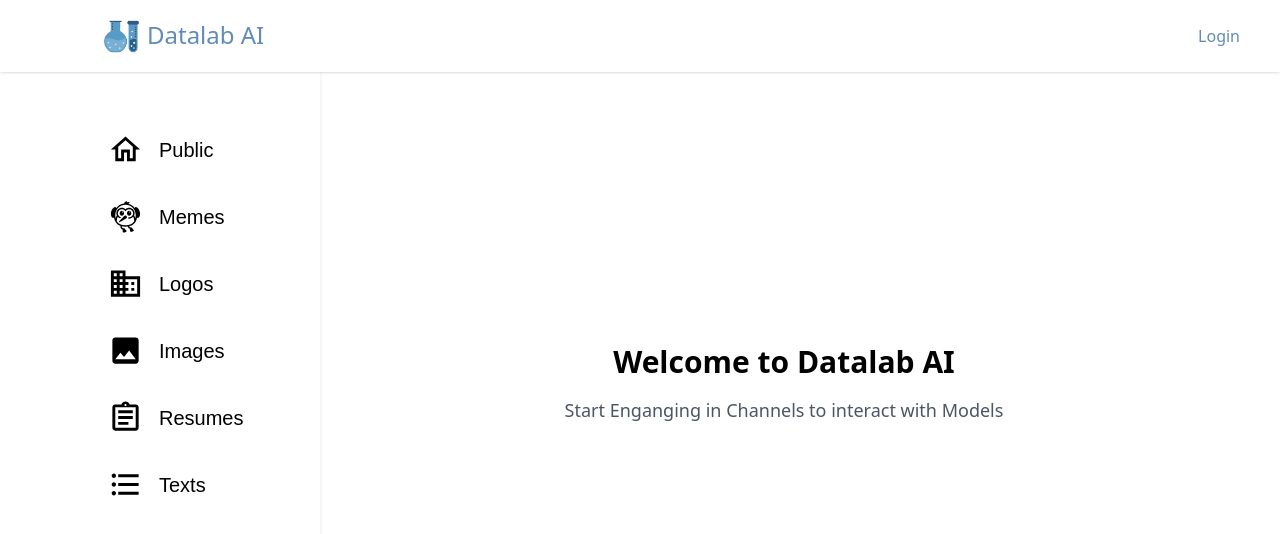
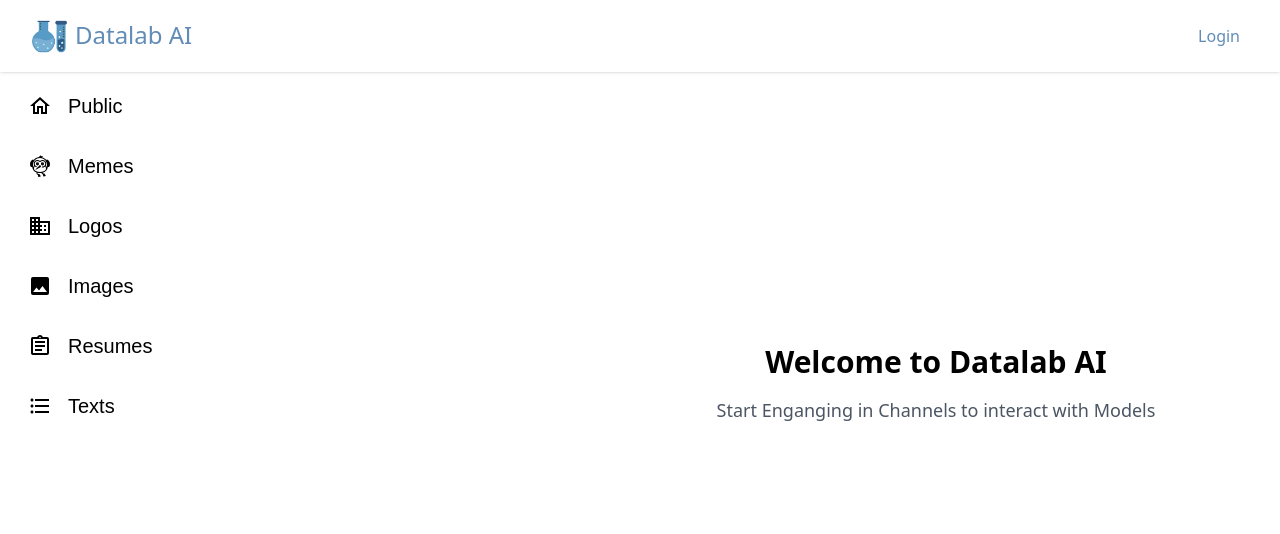
Before and after one commit to datalabai/Prompt, a Next.js app: page / in a window 1280 px wide. Shown: the top 534 px of the page. Built offline with nearby package versions, Linux system fonts and the light colour scheme; no server answers.

Commit message:
changed layout as per sugessions

```diff
--- a/app/Chat/chat.jsx
+++ b/app/Chat/chat.jsx
@@ -186,11 +186,11 @@ const Chat = () => {
     };
 
     return (
-        <div className={`flex flex-col border-r-2 border-l-4 h-[700px] max-w-2xl w-[39rem] ${showReplySection ? '' : ''} ml-[22rem] `} style={{ marginTop: '68px' }}>
+        <div className={`flex flex-col h-[650px] max-w-xl border-x ${showReplySection ? '' : ''} `} style={{ marginTop: '68px' }}>
             {/* Header */}
             {user ? (
                 <React.Fragment>
-                   <div className={`flex space-x-4 p-4 bg-white fixed border-b-2 w-[38rem] ml-2`}>
+                   <div className={`flex space-x-4 p-4 bg-white border-b`}>
                         <h2 className="text-lg font-semibold text-gray-800"># {type}</h2>
                         <h1 className='items-center mt-1 text-sm text-gray-600'>-</h1>
                         <h1 className='items-center mt-1 text-sm text-gray-600'>This is a {type} channel , users can generate images</h1>
@@ -198,7 +198,7 @@ const Chat = () => {
 
 
                     {/* Messages display area */}
-                    <div className="flex-grow overflow-y-auto max-w-2xl mt-16">
+                    <div className="flex-grow overflow-y-auto max-w-2xl">
                         {messages.map((message, index) => (
                             <div key={message.id} className="flex flex-col border border-slate-300 border-x-0 border-b-0">
                                 {/* Display date with border */}
@@ -219,9 +219,9 @@ const Chat = () => {
                                         </div>
                                         <p className="text-gray-800">{message.text}</p>
                                         {message.imageUrl && (
-                                            <img src={message.imageUrl} className='rounded-lg mt-2' alt="Message Image" width={450} height={450} onLoad={handleImageLoad} />
+                                            <img src={message.imageUrl} alt="Message Image" width={250} height={250} onLoad={handleImageLoad} />
                                         )}
-                                        <div className="flex flex-row mt-2 post__footer">
+                                        <div className="flex items-center space-x-4 mt-2 post__footer">
                                             {/* Reply icon */}
                                             <div>
                                             <ChatBubbleOutlineIcon
@@ -232,6 +232,7 @@ const Chat = () => {
                                             {/* Display the number of replies */}
                                             <span className="text-sm text-gray-500 ml-0.5">{message.replies}</span>
                                             </div>
+                                            <RepeatIcon fontSize="small" className="chatBubble"/>
                                             {/* Like icon */}
                                             <div>
                                             <FavoriteBorderIcon
@@ -242,6 +243,7 @@ const Chat = () => {
                                             {/* Display the number of likes */}
                                             <span className="text-sm text-gray-500 ml-0.5">{message.likes}</span>
                                             </div>
+                                            <PublishIcon fontSize="small" className="chatBubble"/>
                                         </div>
                                     </div>
                                      </div>
@@ -251,9 +253,9 @@ const Chat = () => {
                         ))}
                         <div ref={messagesEndRef} />
                     </div>
-                    <div className='m-4'></div>
+
                     {/* Footer */}
-                    <div className="flex items-center p-4 bg-white mb-5  space-x-10">
+                    <div className="flex items-center p-4 bg-white mb-5">
             <div className='mr-2 relative'>
                 {showMenu && (
                     <div className="absolute bottom-full right-0 mt-2 bg-white border border-gray-200 rounded-lg shadow-lg">
@@ -269,14 +271,14 @@ const Chat = () => {
                 <AddCircleOutlineIcon
                     fontSize="large"
                     color="primary"
-                    className="cursor-pointer text-gray-500 hover:text-gray-700 fixed bottom-0 mb-6 "
+                    className="cursor-pointer text-gray-500 hover:text-gray-700"
                     size={24}
                     onClick={handleMenuClick}
                 />
             </div>
 
             <div className="mr-4 flex-grow relative">
-            <div className="flex items-center border border-gray-300 rounded-lg p-2 space-x-2 fixed bottom-5 w-[34rem] ">
+            <div className="flex items-center border border-gray-300 rounded-lg p-2 space-x-2">
             {selectedMenuOption === 'prompt' && (
                 <div className="flex items-center space-x-2">
                     <AutoFixHighIcon color="primary" />
--- a/app/components/Navbar.jsx
+++ b/app/components/Navbar.jsx
@@ -50,7 +50,7 @@ const Navbar = () => {
 
   return (
     <nav className="fixed top-0 left-0 right-0 z-50 flex flex-col sm:flex-row justify-between items-center py-4 px-6 bg-nav-lab shadow">
-      <div className="flex mb-2 sm:mb-0 space-x-2 ml-20">
+      <div className="flex mb-2 sm:mb-0 space-x-2 ml-2">
         <img src="./org-logo.png"  width={35} height={35} alt="Logo" />
         <Link href="/" passHref>
           <span className="text-2xl no-underline text-dlab-blue">Datalab AI</span>
--- a/app/components/Reply.jsx
+++ b/app/components/Reply.jsx
@@ -6,12 +6,16 @@ import FavoriteBorderIcon from "@mui/icons-material/FavoriteBorder";
 import DisabledByDefaultRoundedIcon from '@mui/icons-material/DisabledByDefaultRounded';
 import ThumbUpIcon from '@mui/icons-material/ThumbUp';
 import ThumbDownIcon from '@mui/icons-material/ThumbDown';
+import ChatBubbleOutlineIcon from "@mui/icons-material/ChatBubbleOutline";
+import RepeatIcon from "@mui/icons-material/Repeat";
+import PublishIcon from "@mui/icons-material/Publish";
 
 const ReplySection = ({ message ,type,setShowReplySection,setSelectedMessage}) => {
     const [comments, setComments] = useState([]);
     const [inputValue, setInputValue] = useState('');
     const [likes, setLikes] = useState(message.likes);
     const commentsEndRef = useRef(null); // Ref for scrolling to end of comments
+    const [likedMessages, setLikedMessages] = useState(new Set());
 
 
     useEffect(() => {
@@ -69,7 +73,7 @@ const ReplySection = ({ message ,type,setShowReplySection,setSelectedMessage}) =
     };
 
 return (
-    <div className="border-x fixed top-15 right-0 h-full w-[29rem] bg-white z-10 p-4 overflow-y-auto">
+    <div className="fixed top-15 right-0 h-full min-w-33rm bg-white z-10 p-4 overflow-y-auto">
         <div className="flex justify-between items-center pb-4 border-b">
             <h3 className="text-lg font-semibold text-gray-800">Replying to:</h3>
             <button
@@ -94,7 +98,32 @@ return (
                     {message.imageUrl && (
                         <img src={message.imageUrl} alt="Message" width={200} height={200} />
                     )}
+                    <div className="flex items-center space-x-4 mt-2 post__footer">
+                    {/* Reply icon */}
+                    <div>
+                        <ChatBubbleOutlineIcon
+                            className="cursor-pointer text-gray-500 hover:text-gray-700"
+                            size={18}
+                            onClick={() => handleReply(message)}
+                        />
+                        {/* Display the number of replies */}
+                        <span className="text-sm text-gray-500 ml-0.5">{message.replies}</span>
+                    </div>
+                    <RepeatIcon fontSize="small" className="chatBubble" />
+                    {/* Like icon */}
+                    <div>
+                        <FavoriteBorderIcon
+                            className={`cursor-pointer text-gray-500 hover:text-gray-700 ${likedMessages.has(message.id) ? 'text-blue-500' : ''}`}
+                            size={18}
+                            onClick={() => handleLike(message)}
+                        />
+                        {/* Display the number of likes */}
+                        <span className="text-sm text-gray-500 ml-0.5">{message.likes}</span>
+                    </div>
+                    <PublishIcon fontSize="small" className="chatBubble" />
                 </div>
+                </div>
+
             </div>
         </div>
         {/* Comments section with scrollbar */}
--- a/app/components/Sidebar.jsx
+++ b/app/components/Sidebar.jsx
@@ -20,26 +20,26 @@ const Sidebar = () => {
     }, []);
 
     const items = [
-        { label: 'Memes', href: '/Chat?type=Memes', icon: <FlutterDashOutlinedIcon fontSize='large' /> },
-        { label: 'Logos', href: '/Chat?type=Logos', icon: <BusinessOutlinedIcon fontSize='large' /> },
-        { label: 'Images', href: '/Chat?type=Images', icon: <ImageIcon fontSize='large' /> },
-        { label: 'Resumes', href: '/Chat?type=Resumes', icon: <AssignmentOutlinedIcon fontSize='large' /> },
-        { label: 'Texts', href: '/Chat?type=Texts', icon: <FormatListBulletedOutlinedIcon fontSize='large' /> },
+        { label: 'Memes', href: '/Chat?type=Memes', icon: <FlutterDashOutlinedIcon  /> },
+        { label: 'Logos', href: '/Chat?type=Logos', icon: <BusinessOutlinedIcon  /> },
+        { label: 'Images', href: '/Chat?type=Images', icon: <ImageIcon  /> },
+        { label: 'Resumes', href: '/Chat?type=Resumes', icon: <AssignmentOutlinedIcon  /> },
+        { label: 'Texts', href: '/Chat?type=Texts', icon: <FormatListBulletedOutlinedIcon  /> },
     ];
 
     return (
-        <div className="w-1/4 mt-16 bg-white h-full fixed shadow-md opacity-100" style={{ fontFamily: 'Arial, sans-serif' }}>
-            <div className="flex flex-col p-4 space-y-2 w-1/2 m-auto mt-10">
+        <div className="mt-16 bg-white h-full fixed" style={{ fontFamily: 'Arial, sans-serif' }}>
+            <div className="flex flex-col p-4 space-y-2">
                 <Link href="/Chat?type=Home">
                     <div className='flex items-center p-3 rounded-lg hover:bg-sky-100 transition duration-300 ease-in-out'>
-                        <HomeOutlinedIcon fontSize='large' />
+                        <HomeOutlinedIcon  />
                         <span className="text-xl text-black-400 ml-4">Public</span>
                     </div>
                 </Link>
                 {user ? (
                     <Link href="/Chat?type=Private">
                         <div className='flex items-center p-3 rounded-lg hover:bg-sky-100 transition duration-300 ease-in-out'>
-                            <LockOutlinedIcon fontSize='large' />
+                            <LockOutlinedIcon  />
                             <span className="text-xl text-black-400 ml-4">Private</span>
                         </div>
                     </Link>
--- a/app/globals.css
+++ b/app/globals.css
@@ -34,3 +34,6 @@
     justify-content: space-between;
     margin-top: 20px;
   }
+  .min-w-33rm {
+    min-width: 33rem;
+  }
--- a/app/layout.js
+++ b/app/layout.js
@@ -14,16 +14,23 @@ const RootLayout = ({ children }) => {
     <html lang="en">
       <body>
         <AuthContextProvider>
-        <div className="flex flex-col min-h-screen">
-          <Navbar />
-          <div className="flex flex-grow">
-            <Sidebar />
-            <div className="flex-grow h-full w-3/4 overflow-y-auto">{children}</div>
-          </div>
-        </div>
+          <section className="relative">
+
+            <div className="fixed top-0 left-0 h-screen bg-sidebar md:w-72">
+              <Sidebar />
+            </div>
+
+
+            <div className="md:pl-80 md:pr-4">
+              <Navbar />
+              <div className="overflow-y-auto">{children}</div>
+            </div>
+
+          </section>
         </AuthContextProvider>
       </body>
     </html>
+
   );
 };
 
```
